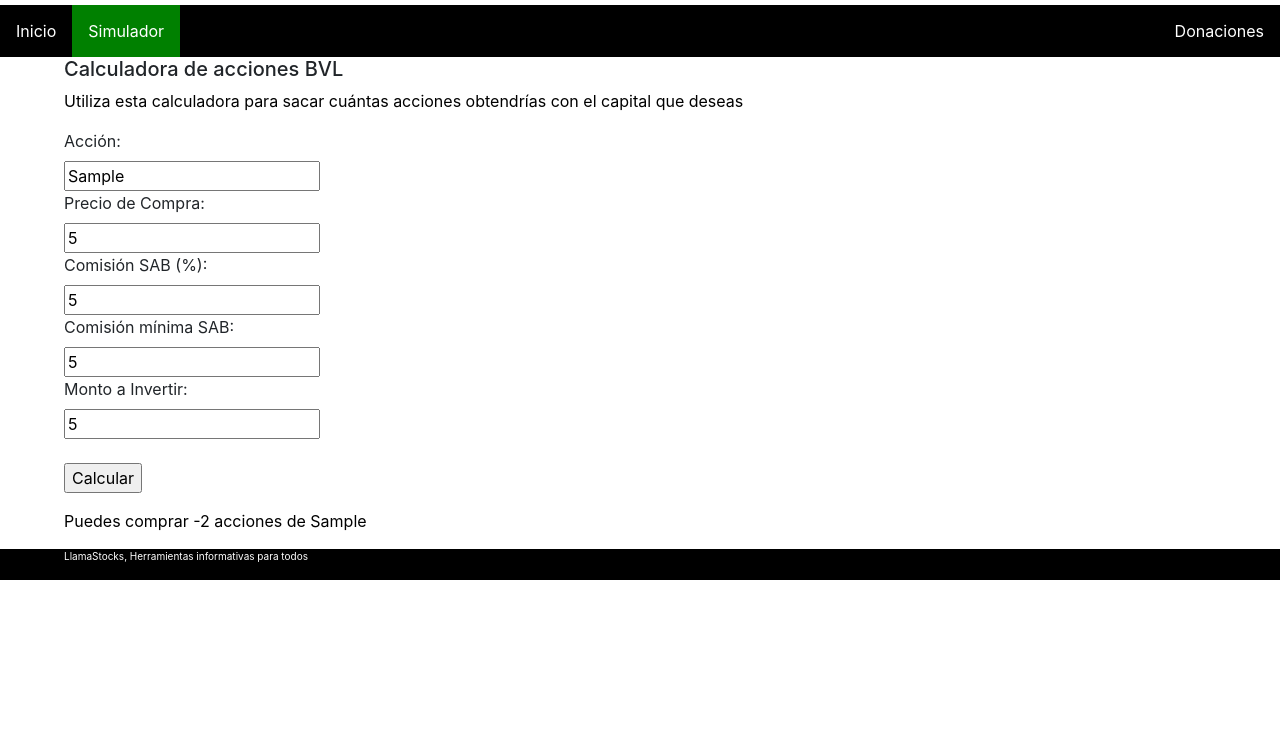
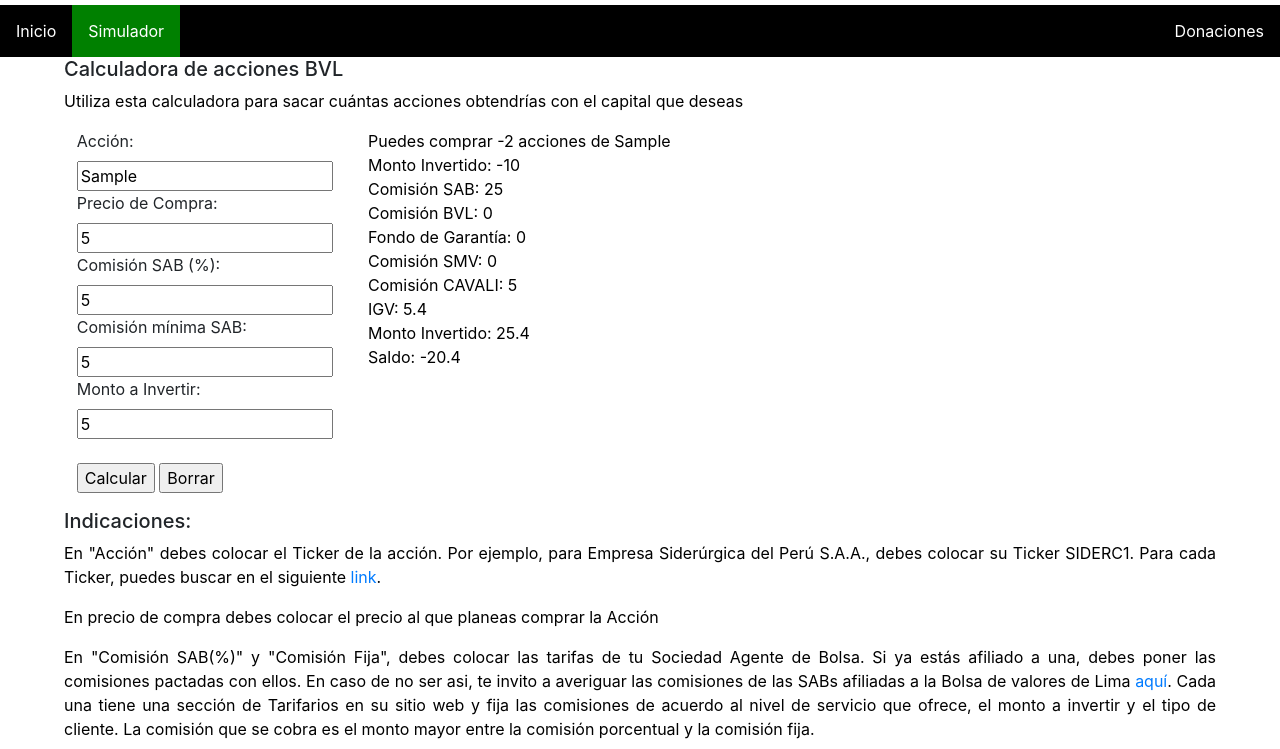
Before and after one commit to llamastocks/web, a plain HTML site: page simulator.html in a window 1280 px wide. Both pictures are taken after typing "Sample", "5", "5", "5", "5" into the empty fields and a click on the input "Calcular". Shown: the part 51-800 px from the top of the page. Drawn offline with nearby package versions, Linux system fonts and the light colour scheme.

Commit message:
Mejora calculadora

```diff
--- a/simulator.html
+++ b/simulator.html
@@ -29,6 +29,7 @@
             </div>
         </nav>
 </head>
+
 <script type="text/Javascript">
     function calculate() {
         var stock=document.getElementById("stock").value;
@@ -104,15 +105,38 @@
 
         }
 
+        var invertido=+((p*acciones).toFixed(2));
 
-        document.getElementById("result").innerHTML="Puedes comprar "+acciones+" acciones de "+stock;
+        if (capital*sab>minSAB){
+            var comision=+((capital*sab).toFixed(2));
+        }else{
+            var comision=minSAB;
+        }
+
+        var comision_bvl=+((p*acciones*bvl).toFixed(2));
+        var comision_fg=+((p*acciones*fg).toFixed(2));
+        var comision_smv=+((p*acciones*smv).toFixed(2));
+
+        if (capital*cavali>minCAV){
+            var comision_cavali=+((capital*cavali).toFixed(2));
+        }else{
+            var comision_cavali=minCAV;
+        }
+
+        var comision_igv=+(((comision+comision_bvl+comision_fg+comision_cavali)*igv).toFixed(2));
+
+        var total=+((invertido+comision+comision_bvl+comision_fg+comision_smv+comision_cavali+comision_igv).toFixed(2));
+        var saldo=+((capital-total).toFixed(2));
+
+        document.getElementById("result").innerHTML="Puedes comprar "+acciones+" acciones de "+stock+"<br>Monto Invertido: "+invertido+"<br> Comisión SAB: "+comision+"<br> Comisión BVL: "+comision_bvl+"<br> Fondo de Garantía: "+comision_fg+"<br> Comisión SMV: "+comision_smv+"<br> Comisión CAVALI: "+comision_cavali+"<br> IGV: "+comision_igv+"<br> Monto Invertido: "+total+"<br> Saldo: "+saldo;
     }
 </script>
 
+<h5>Calculadora de acciones BVL</h5>
+<p>Utiliza esta calculadora para sacar cuántas acciones obtendrías con el capital que deseas</p>
+<div id="calculadora-compra">
+    <div id="calculadora">
 
-<div>
-    <h5>Calculadora de acciones BVL</h5>
-    <p>Utiliza esta calculadora para sacar cuántas acciones obtendrías con el capital que deseas</p>
     <form name="myform" method="POST">
         <label for="stock">Acción: </label><br>
         <input type="text" id="stock" name="stock"><br>
@@ -127,10 +151,44 @@
 
 
         <input type="submit" onclick="calculate(); return false" value="Calcular">
+        <input type="reset" value="Borrar">
     </form>
+    </div>
+    <div id="resultados">
+        <p id="result"></p>
+    </div>
 </div>
 
-<p id="result"></p>
+
+
+<div class="indicaciones">
+        <h5>
+            Indicaciones:
+        </h5>
+        <p>
+            En "Acción" debes colocar el Ticker de la acción. Por ejemplo, para Empresa Siderúrgica del Perú S.A.A., debes colocar su Ticker SIDERC1. Para cada Ticker, puedes buscar en el siguiente <a href="https://www.bvl.com.pe/emisores/listado-emisores">link</a>.
+        </p>
+        <p>
+            En precio de compra debes colocar el precio al que planeas comprar la Acción
+        </p>
+        <p>
+        En "Comisión SAB(%)" y "Comisión Fija", debes colocar las tarifas de tu Sociedad Agente de Bolsa. Si ya estás afiliado a una, debes poner las comisiones pactadas con ellos. En caso de no ser asi, te invito a averiguar las comisiones de las SABs afiliadas a la Bolsa de valores de Lima <a href="https://www.bvl.com.pe/mercado/agentes/valores">aquí</a>.
+        Cada una tiene una sección de Tarifarios en su sitio web y fija las comisiones de acuerdo al nivel de servicio que ofrece, el monto a invertir y el tipo de cliente.
+        La comisión que se cobra es el monto mayor entre la comisión porcentual y la comisión fija.
+        </p>
+            <h5>Por ejemplo:</h5>
+        <p>Una SAB cobra 1% de comisión porcentual y 50 soles de comisión fija. Si decides meter S/4,000 soles en la bolsa, entonces la SAB te cobrará S/50 al ser mayor que la comisión porcentual (4,000 x 1%=S/40).
+        </p>
+        <p>
+            Si decides invertir S/6,000, entonces la SAB te cobrará S/60 (S/6,000 x 1%) pues reulta mayor a la comisión fija de S/50.
+        </p>
+        <p>
+            Finalmente, el monto a invertir es el monto que decides transar con la SAB para comprar la acción. Este puede ser en soles o dólares. Por ahora, la calculadora es bastante precisa para las transacciones en soles. Próximamente incluiremos las transacciones en dólares.
+        </p>
+</div>
+
+
+
 <footer>
     <div>
         <p>LlamaStocks, Herramientas informativas para todos</p>
--- a/static/style.css
+++ b/static/style.css
@@ -49,7 +49,6 @@ img.index-img {
     margin-left: auto;
     margin-right: auto;
     width: 90%;
-    height: 100%;
     border: 1px solid grey;
 
 }
@@ -112,3 +111,16 @@ li#menu-3 {
 form {
     margin-left: 5%;
 }
+
+div#calculadora-compra{
+    display:flex;
+}
+
+div#calculadora{
+    flex: 0 0 65;
+    margin-left: 5%;
+}
+
+div#resultados{
+    flex:1;
+}
```
